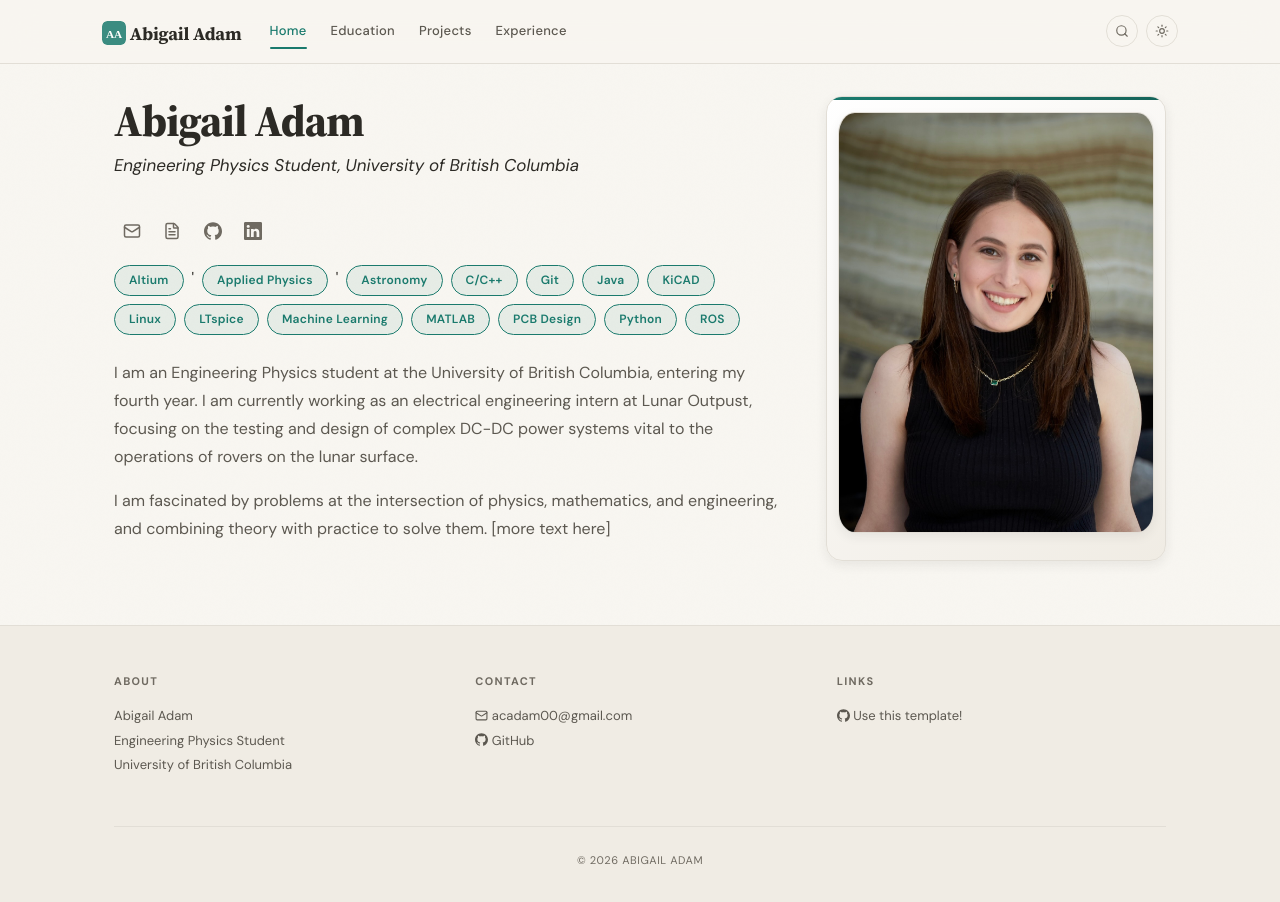
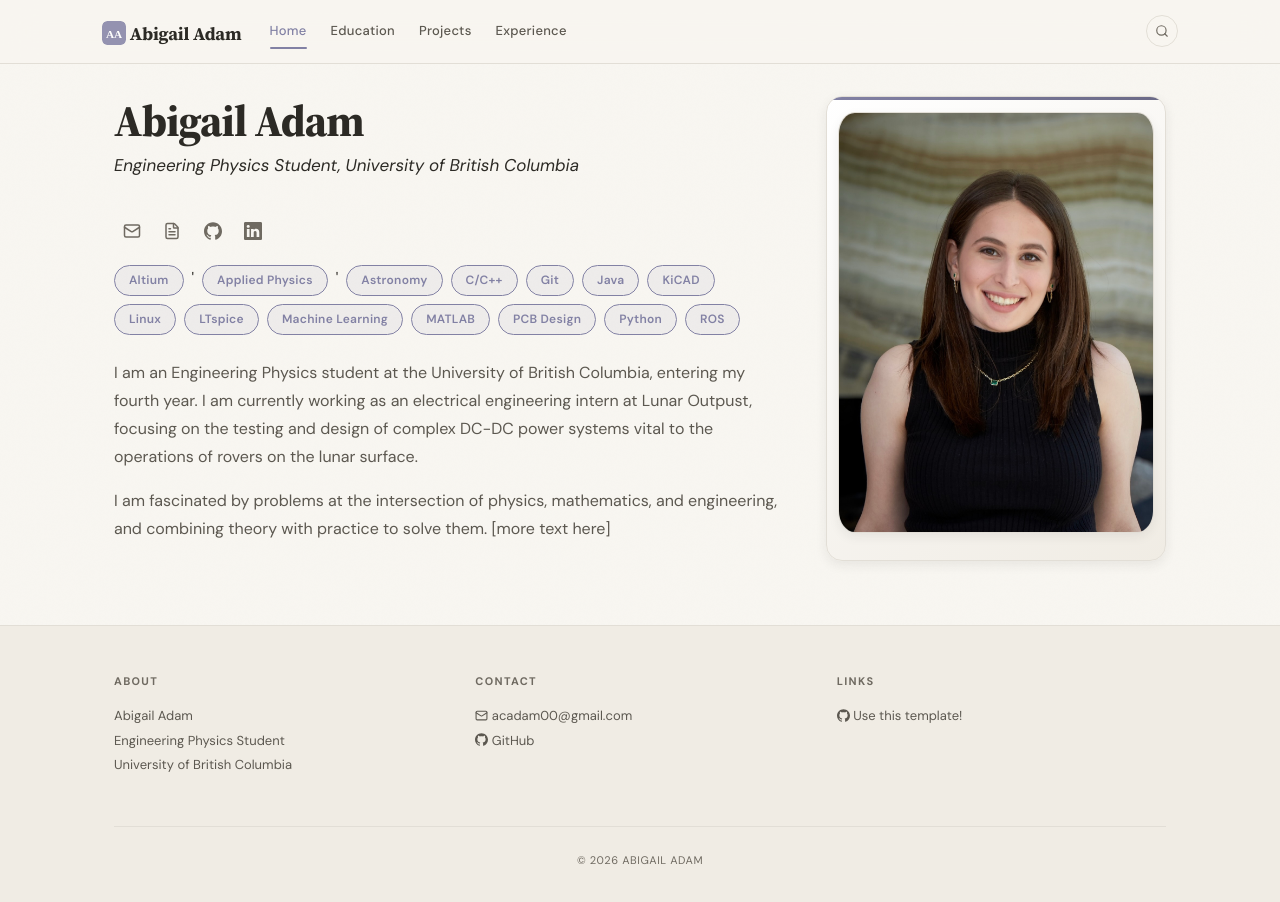
Before and after one commit to AbigailAdam/abigailcadam.github.io, a Jekyll site: the page built from _pages/home.md, in a window 1280 px wide. Built offline with Jekyll 4.4.1, drawn with Linux system fonts in a browser that asks for light colours.

Commit message:
changing colour, removing night mode

```diff
--- a/_config.yml
+++ b/_config.yml
@@ -22,8 +22,8 @@ links:
 # ============================================================
 # STEP 3: Site Settings
 # ============================================================
-accent_color: "#1a7a6d"      # theme color; light and dark variants are derived automatically
-dark_mode: true              # set to false to disable dark mode entirely
+accent_color: "#8281a4" #"#1a7a6d"      # theme color; light and dark variants are derived automatically
+dark_mode: false           # set to false to disable dark mode entirely
 math: false                  # true loads MathJax on every page; or add `math: true` to individual pages
 description: "Webpage of Abigail Adam"
 
```
